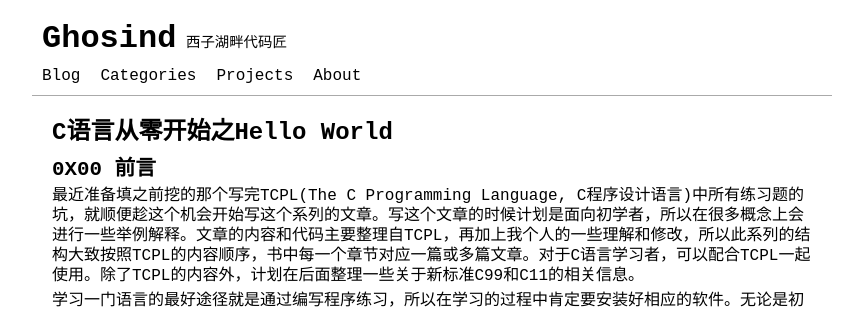
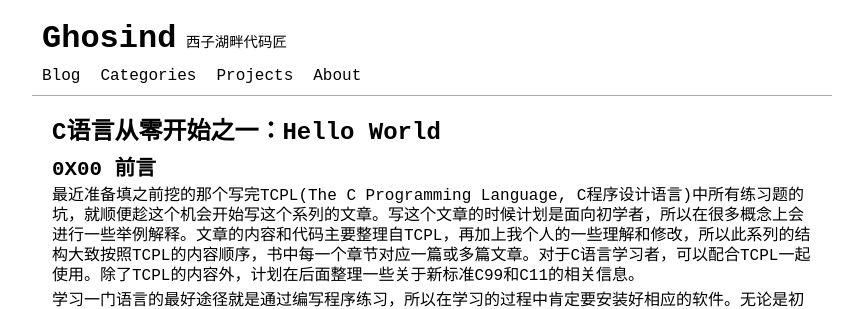
Before and after one commit to ghosind/ghosind.github.io, a Jekyll site: the page built from _posts/c-language/2016-12-29-c-language-getting-start.md, in a window 1280 px wide. Shown: the top 309 px of the page, without its empty margins (208-1068 px from the left). Built offline with Jekyll 4.4.1, drawn with Linux system fonts in a browser that asks for light colours.

Commit message:
fix errors

```diff
--- a/_posts/c-language/2016-12-29-c-language-getting-start.md
+++ b/_posts/c-language/2016-12-29-c-language-getting-start.md
@@ -1,6 +1,6 @@
 ---
 layout: post
-title: C语言从零开始之Hello World
+title: C语言从零开始之一：Hello World
 date: 2016-12-29
 categories: [C]
 tags: [C]
--- a/categories.html
+++ b/categories.html
@@ -9,7 +9,7 @@ title: Categories
     {% for category in site.categories %}
       <li id="{{ category | first }}">{{ category | first }}</li>
       <ul class="gh-category-list">
-        {% assign sorted_posts = site.posts | sort: 'title' %}
+        {% assign sorted_posts = site.posts | sort: 'date' %}
         {% for post in sorted_posts %}
         {%if post.categories contains category[0]%}
           <li><span>{{ post.date | date: "%B %e, %Y" }}: </span><a href="{{ post.url }}">{{ post.title }}</a></li>
```
Also changed, not shown: _posts/linux/2014-05-19-grub-rescue-fix.md (+2 -2 lines).
